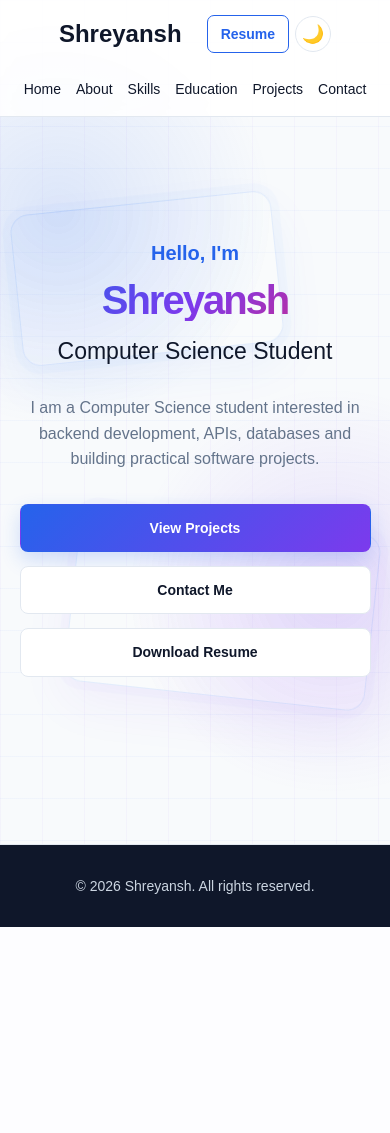
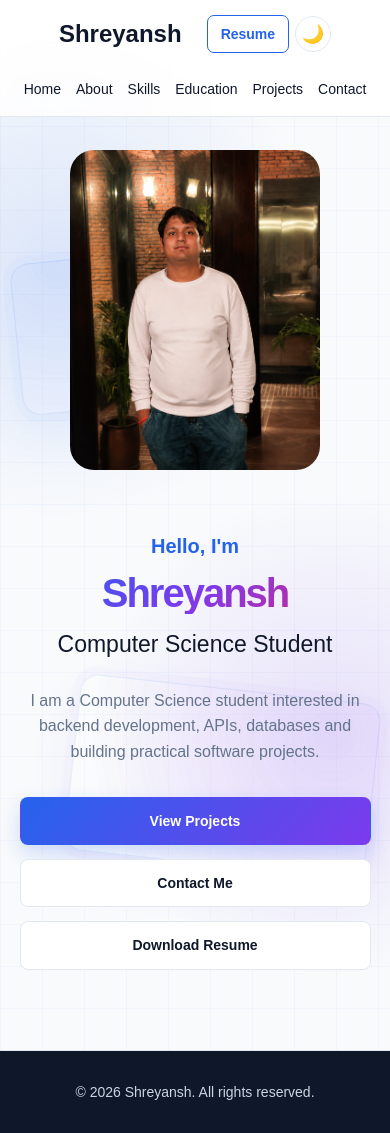
Before and after one commit to shreyankumar29-stack/PORTFOLIO, a FastAPI app: page / in a window 390 px wide. Before the commit the page ends 927 px from the top, so only its background shows below. Run offline with FastAPI, Linux system fonts and the light colour scheme.

Commit message:
Add profile photo to portfolio

```diff
--- a/frontend/static/css/style.css
+++ b/frontend/static/css/style.css
@@ -2888,3 +2888,72 @@ body.dark-mode .project-detail-card {
     }
 
 }
+
+/* ==================== HERO IMAGE ==================== */
+
+.hero-container {
+    display: flex;
+    align-items: center;
+    justify-content: space-between;
+    gap: 60px;
+}
+
+
+.hero-content {
+    flex: 1;
+}
+
+
+.hero-image {
+    flex: 0 0 380px;
+    display: flex;
+    justify-content: center;
+    align-items: center;
+}
+
+
+.hero-image img {
+    width: 360px;
+    height: 460px;
+    object-fit: cover;
+    border-radius: 24px;
+    display: block;
+}
+
+
+/* ==================== RESPONSIVE ==================== */
+
+@media (max-width: 900px) {
+
+    .hero-container {
+        flex-direction: column-reverse;
+        text-align: center;
+    }
+
+
+    .hero-image {
+        flex: none;
+    }
+
+
+    .hero-image img {
+        width: 300px;
+        height: 380px;
+    }
+
+
+    .hero-buttons {
+        justify-content: center;
+    }
+
+}
+
+
+@media (max-width: 500px) {
+
+    .hero-image img {
+        width: 250px;
+        height: 320px;
+    }
+
+}
--- a/frontend/templates/index.html
+++ b/frontend/templates/index.html
@@ -16,8 +16,9 @@ Home | Shreyansh
     <div class="container hero-container">
 
 
+        <!-- HERO CONTENT -->
+
         <div class="hero-content">
-
 
             <p class="greeting">
                 Hello, I'm
@@ -45,7 +46,6 @@ Home | Shreyansh
 
             <div class="hero-buttons">
 
-
                 <a
                     href="/projects"
                     class="btn primary-btn"
@@ -70,9 +70,19 @@ Home | Shreyansh
                     Download Resume
                 </a>
 
-
             </div>
 
+        </div>
+
+
+        <!-- HERO IMAGE -->
+
+        <div class="hero-image">
+
+            <img
+                src="/static/images/shreyansh.png"
+                alt="Shreyansh"
+            >
 
         </div>
 
```
Also changed, not shown: frontend/static/images/shreyansh.png (added).
